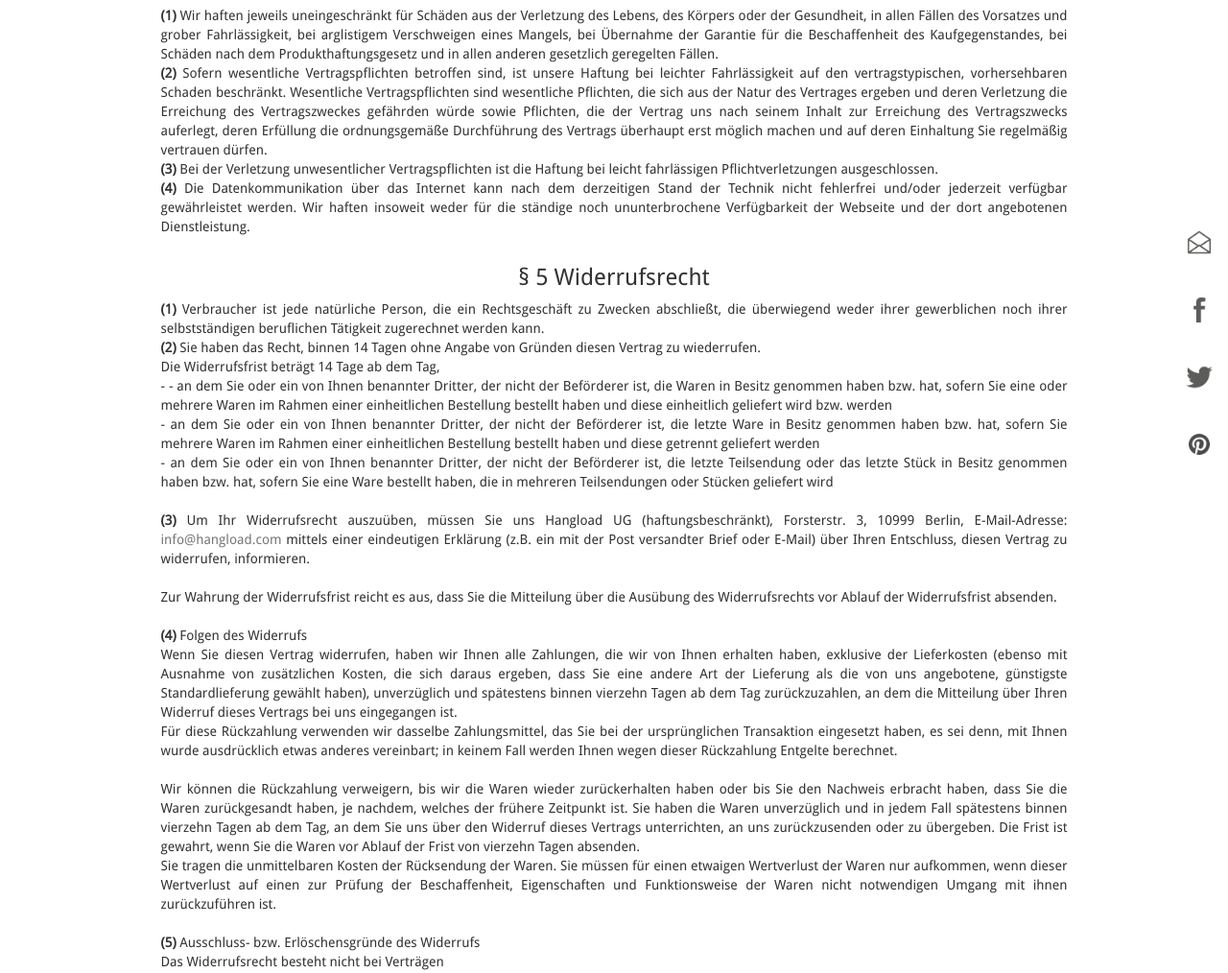
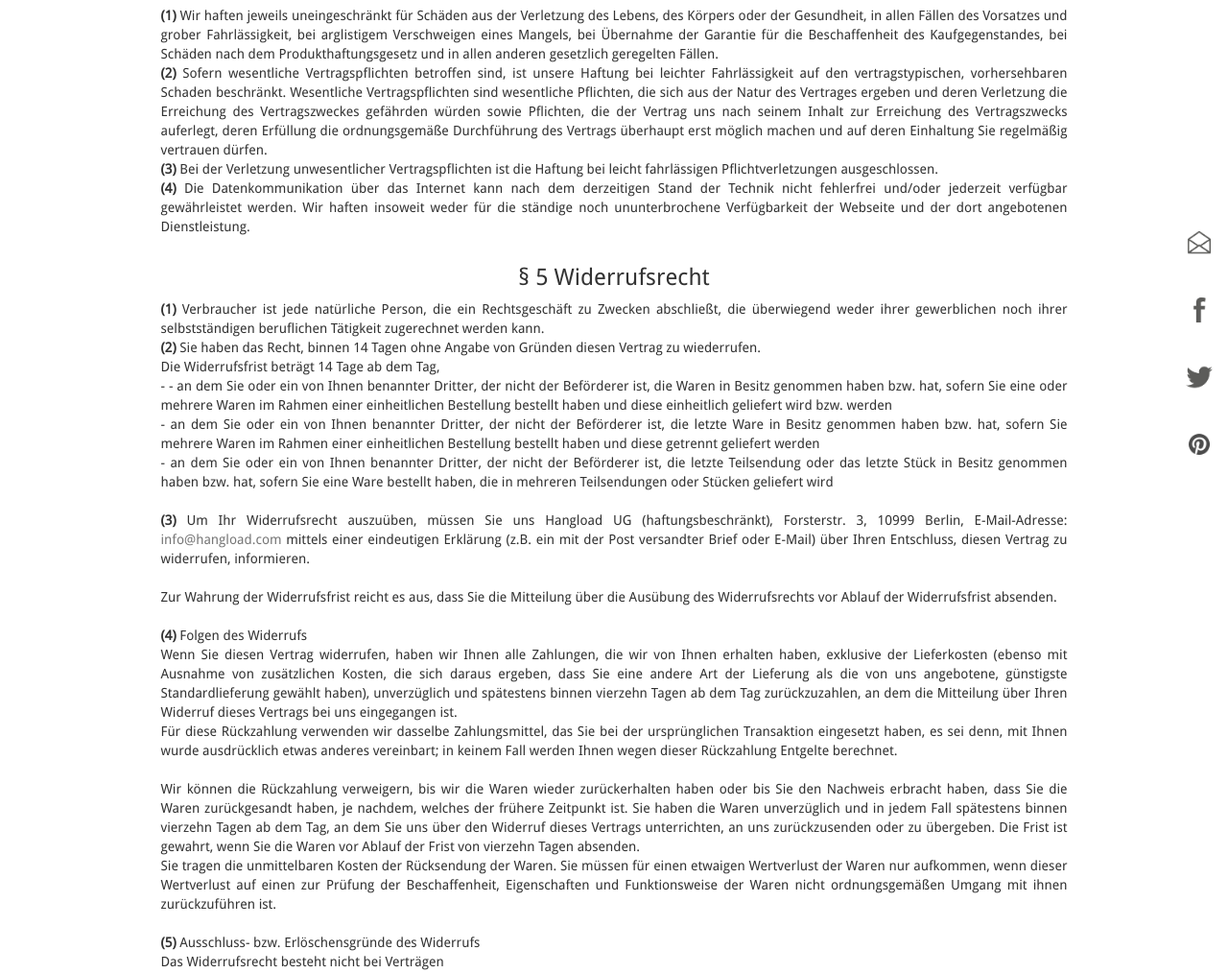
Before and after one commit to bodokaiser/hangload.com, a Jekyll site: the page built from agbDE.html, in a window 1280 px wide and 1400 px high, scrolled down 811 px. Shown: the part 192-1206 px from the top of the window at 96% size. Built offline with Jekyll 4.4.1, drawn with Linux system fonts in a browser that asks for light colours; nearby versions of some CDN libraries; library files that are not in the unit come from our copies; Markdown is read by kramdown in place of the engine named in the settings.

Commit message:
Update agbDE.html

```diff
--- a/agbDE.html
+++ b/agbDE.html
@@ -88,7 +88,7 @@ Fahrlässigkeit, bei arglistigem Verschweigen eines Mangels, bei Übernahme der
 Haftung bei leichter Fahrlässigkeit auf den vertragstypischen, vorhersehbaren Schaden
  beschränkt. Wesentliche Vertragspflichten sind wesentliche Pflichten, die sich aus der
  Natur des Vertrages ergeben und deren Verletzung die Erreichung des Vertragszweckes
- gefährden würde sowie Pflichten, die der Vertrag uns nach seinem Inhalt zur Erreichung
+ gefährden würden sowie Pflichten, die der Vertrag uns nach seinem Inhalt zur Erreichung
  des Vertragszwecks auferlegt, deren Erfüllung die ordnungsgemäße Durchführung des
  Vertrags überhaupt erst möglich machen und auf deren Einhaltung Sie regelmäßig
  vertrauen dürfen. <br>
@@ -150,7 +150,7 @@ gewahrt, wenn Sie die Waren vor Ablauf der Frist von vierzehn Tagen absenden.
  <br/>
  Sie tragen die unmittelbaren Kosten der Rücksendung der Waren. Sie müssen für einen
  etwaigen Wertverlust der Waren nur aufkommen, wenn dieser Wertverlust auf einen zur
- Prüfung der Beschaffenheit, Eigenschaften und Funktionsweise der Waren nicht notwendigen
+ Prüfung der Beschaffenheit, Eigenschaften und Funktionsweise der Waren nicht ordnungsgemäßen
  Umgang mit ihnen zurückzuführen ist. <br>
 <br/>
 <strong>(5)</strong> Ausschluss- bzw. Erlöschensgründe des Widerrufs
```
